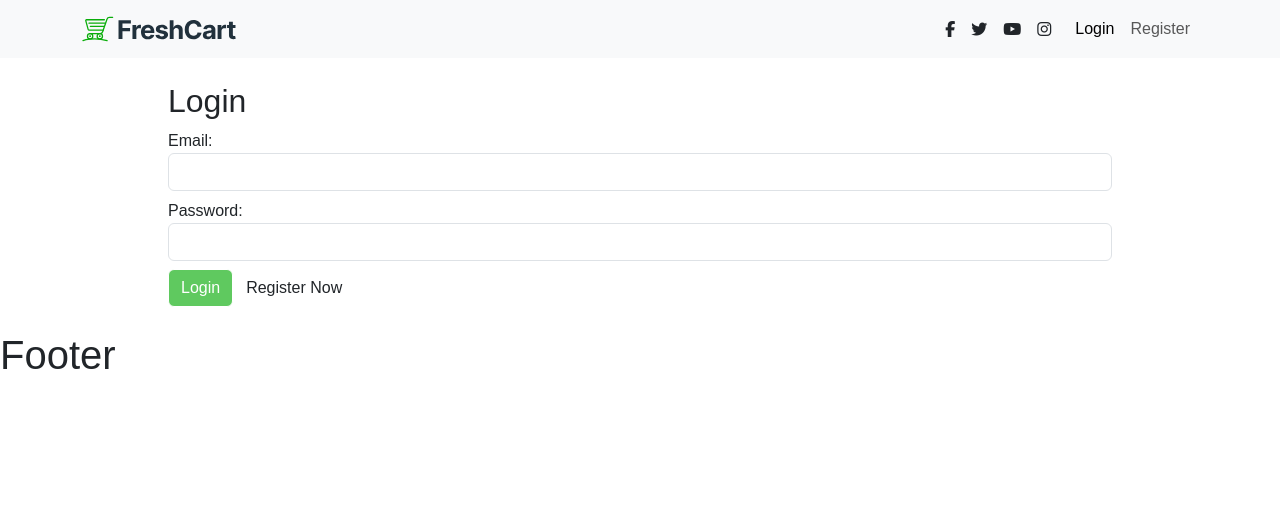
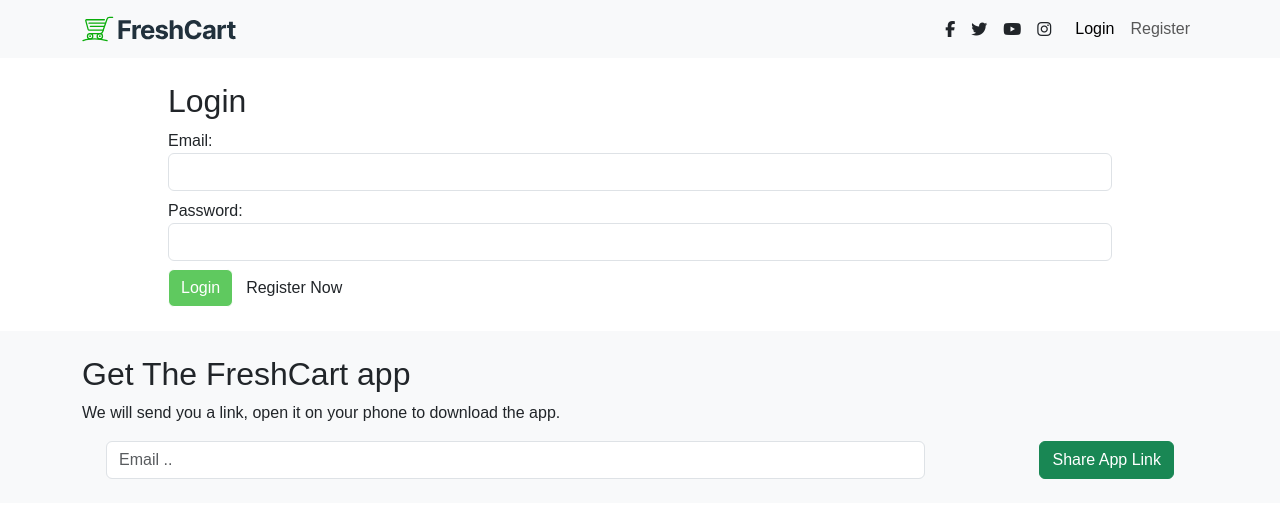
Before and after one commit to mahmouddwidar/Fresh-Cart-e-commerce, a React (Vite) app: page /login in a window 1280 px wide. Shown: the top 518 px of the page. Built offline with nearby package versions, Linux system fonts and the light colour scheme; a web font is replaced by a local one.

Commit message:
Feat: added footer

```diff
--- a/src/Components/Footer/Footer.jsx
+++ b/src/Components/Footer/Footer.jsx
@@ -1,9 +1,47 @@
+import { useFormik } from "formik";
+import * as Yup from "yup";
 import Style from "./Footer.module.css";
 
 export default function Footer() {
+	const validationSchema = Yup.object({
+		email: Yup.string().email("Invalid Email!").required("Email is required."),
+	});
+	const formik = useFormik({
+		initialValues: {
+			email: "",
+		},
+		validationSchema,
+		onSubmit: emailSubmit,
+	});
+
+	function emailSubmit(values) {
+		console.log(values);
+	}
 	return (
-		<>
-			<h1>Footer</h1>
-		</>
+		<section className="bg-light">
+			<footer className="container py-4">
+				<h2>Get The FreshCart app</h2>
+				<p>
+					We will send you a link, open it on your phone to download the app.
+				</p>
+				<form onSubmit={formik.handleSubmit} className="ps-4 d-flex justify-content-between align-items-center">
+					<input
+						type="email"
+						name="email"
+						placeholder="Email .."
+						value={formik.values.email}
+						onChange={formik.handleChange}
+						onBlur={formik.handleBlur}
+						className="w-75 form-control"
+					/>
+					<button type="submit" className="btn btn-success me-4">
+						Share App Link
+					</button>
+				</form>
+				{formik.errors.email && formik.touched.email && (
+					<p className="alert alert-danger mx-4 mt-4">{formik.errors.email}</p>
+				)}
+			</footer>
+		</section>
 	);
 }
```
